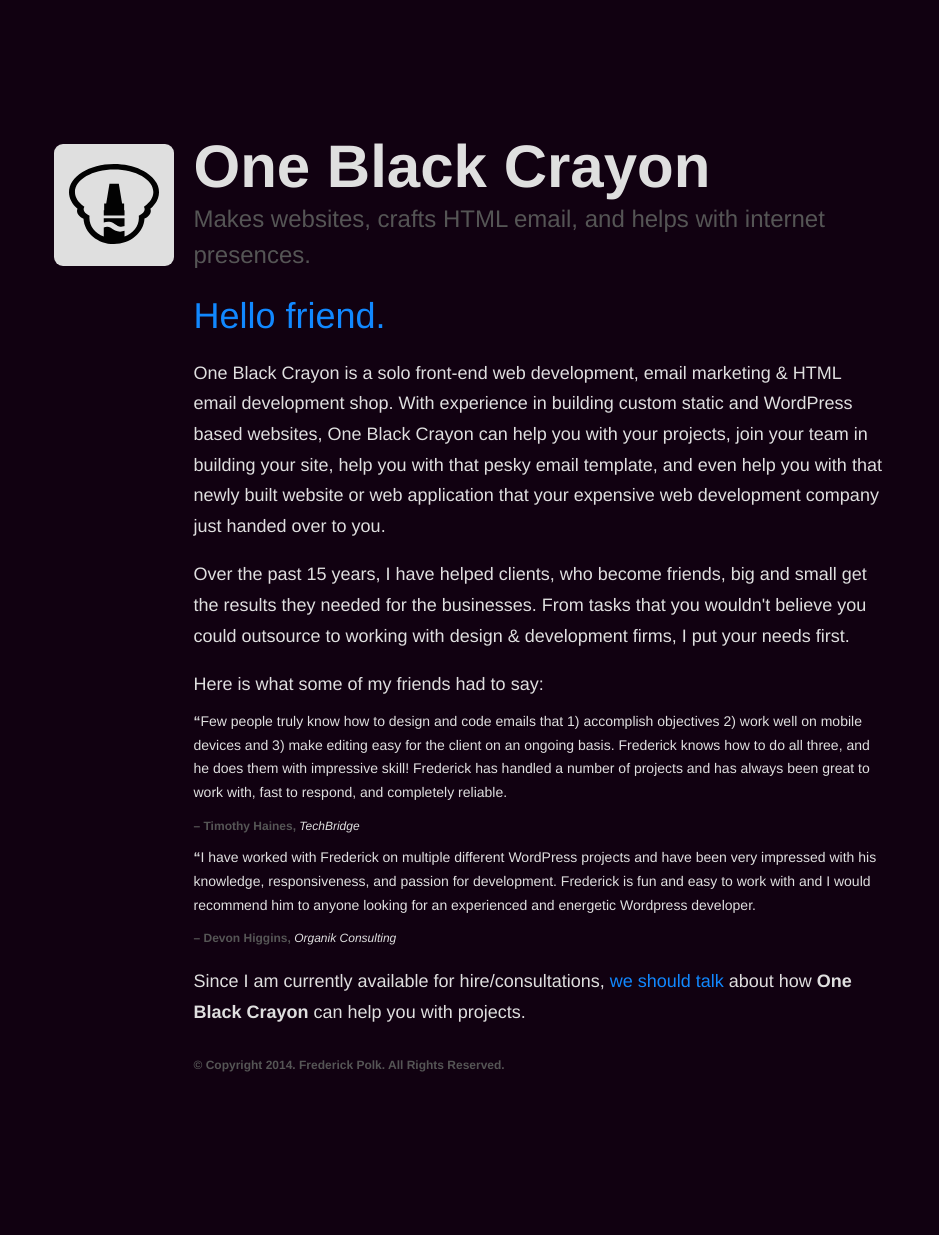
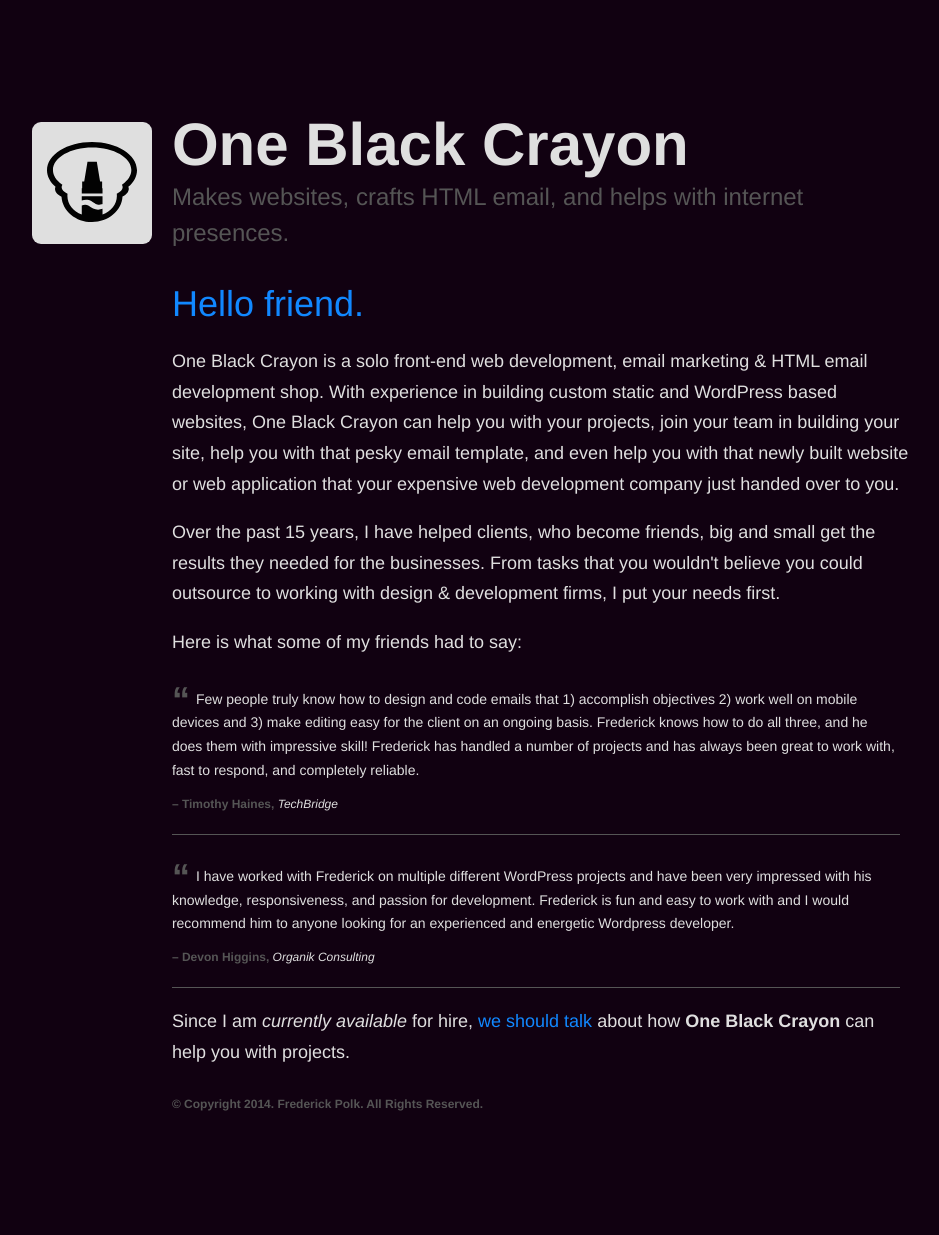
Before and after one commit to oneblackcrayon/v8, a PHP site: page / in a window 1280 px wide. Shown: the whole page, without its empty margins (99-1038 px from the left). Before the commit the page ends 1072 px from the top, so only its background shows below. Run offline with PHP 8.4, Linux system fonts and the light colour scheme.

Commit message:
Added CSS changes.

```diff
--- a/index.php
+++ b/index.php
@@ -44,7 +44,7 @@
 						<cite>&ndash; Devon Higgins, <i>Organik Consulting</i></cite>
 					</blockquote>
 				</div>
-				<p>Since I am currently available for hire/consultations, <a id="example2" href="#contact">we should talk</a> about how <b>One Black Crayon</b> can help you with projects.</p>
+				<p>Since I am <em>currently available</em> for hire, <a id="example2" href="#contact">we should talk</a> about how <b>One Black Crayon</b> can help you with projects.</p>
 			</div>
 			<footer role="contentinfo">
 				<h1 class="copy">&copy; Copyright <?php echo date('Y');?>. Frederick Polk. All Rights Reserved.</span></h1>
--- a/style.scss
+++ b/style.scss
@@ -53,6 +53,10 @@
 .cf {
 *zoom: 1;
 }
+[role="banner"]{
+clear: left;
+padding-bottom: 20px;
+}
 .intro {
 font-size: 60px;
 font-weight: $bold;
@@ -91,14 +95,13 @@
 	width: 100px;
 	}
 }
-[role="banner"]{
-clear: left;
-padding-bottom: 20px;
-}
 [role="main"] {
 margin: 6em auto;
-padding: 2rem;
+padding: 0.8rem;
 max-width: 767px;
+}
+.entry {
+padding-top: 10px;
 }
 .entry p {
 line-height: 1.7em;
@@ -106,10 +109,19 @@
 }
 .bq {
 	& blockquote {
+	border-bottom: 1px solid $grey;
 	font-size: 14px;
 	margin: 0 10px 10px 0;
+	padding: 20px 0;
 		& p {
 		margin: 0 0 10px;
+			& b {
+			color: $grey;
+			font-size: 36px;
+			line-height: 10px;
+			padding-right: 6px;
+			vertical-align: middle;
+			}
 		}
 		& cite {
 		color: $grey;
@@ -153,7 +165,6 @@
 		text-align: center;
 	}
 }
-
 @media (max-width: 1012px) {
 	.logo {
 		margin: -10px 20px 0 0;
@@ -169,7 +180,6 @@
 	.bq blockquote {
 	display: block;
 	float: left;
-	padding-left: 0px;
 	width: 100%;
 	}
 
```
Also changed, not shown: style.css.
